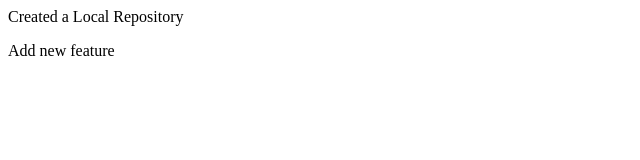
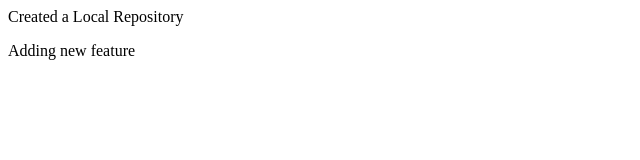
Before and after one commit to Manali2k4/LocalRepo, a plain HTML site: page index.html in a window 1280 px wide. Shown: the full height of the page, 0-640 px from the left. Drawn offline with Linux system fonts and the light colour scheme.

```diff
--- a/index.html
+++ b/index.html
@@ -1,2 +1,2 @@
 <p>Created a Local Repository</p>
-<p>Add new feature</p>
+<p>Adding new feature</p>
```
